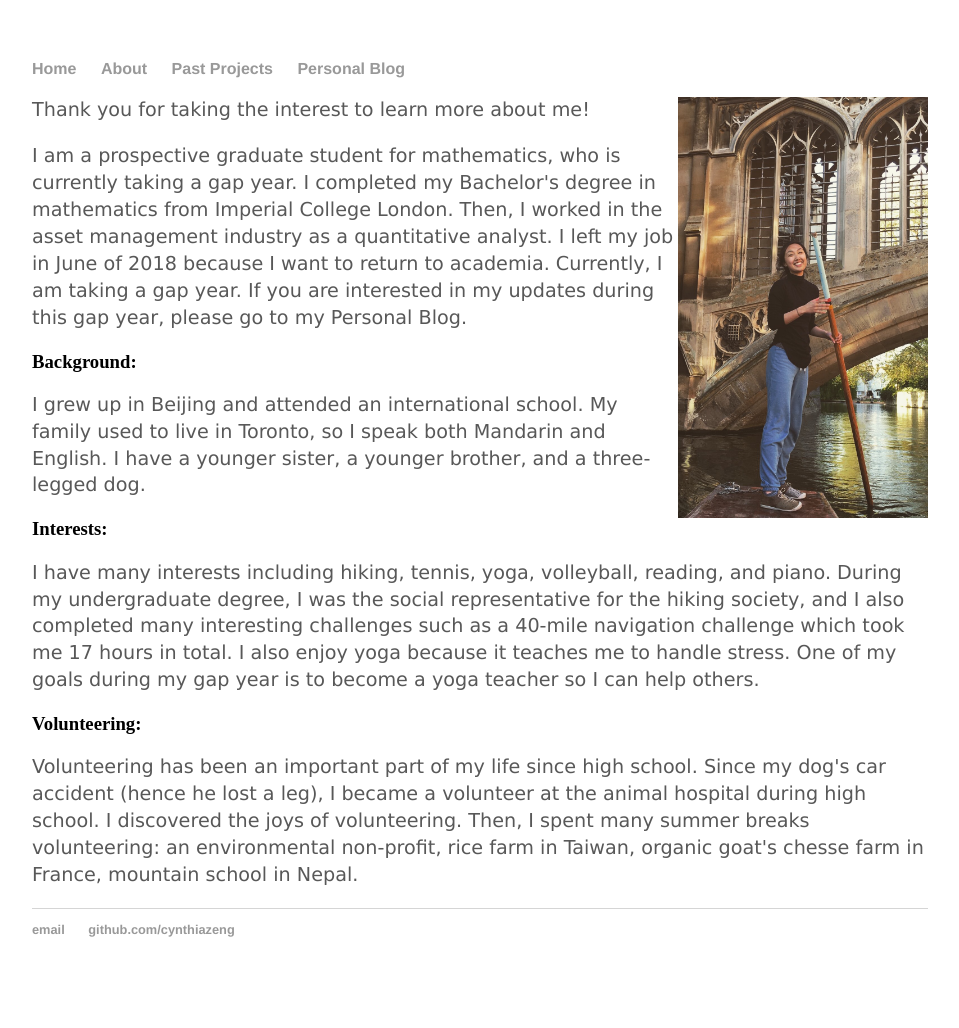
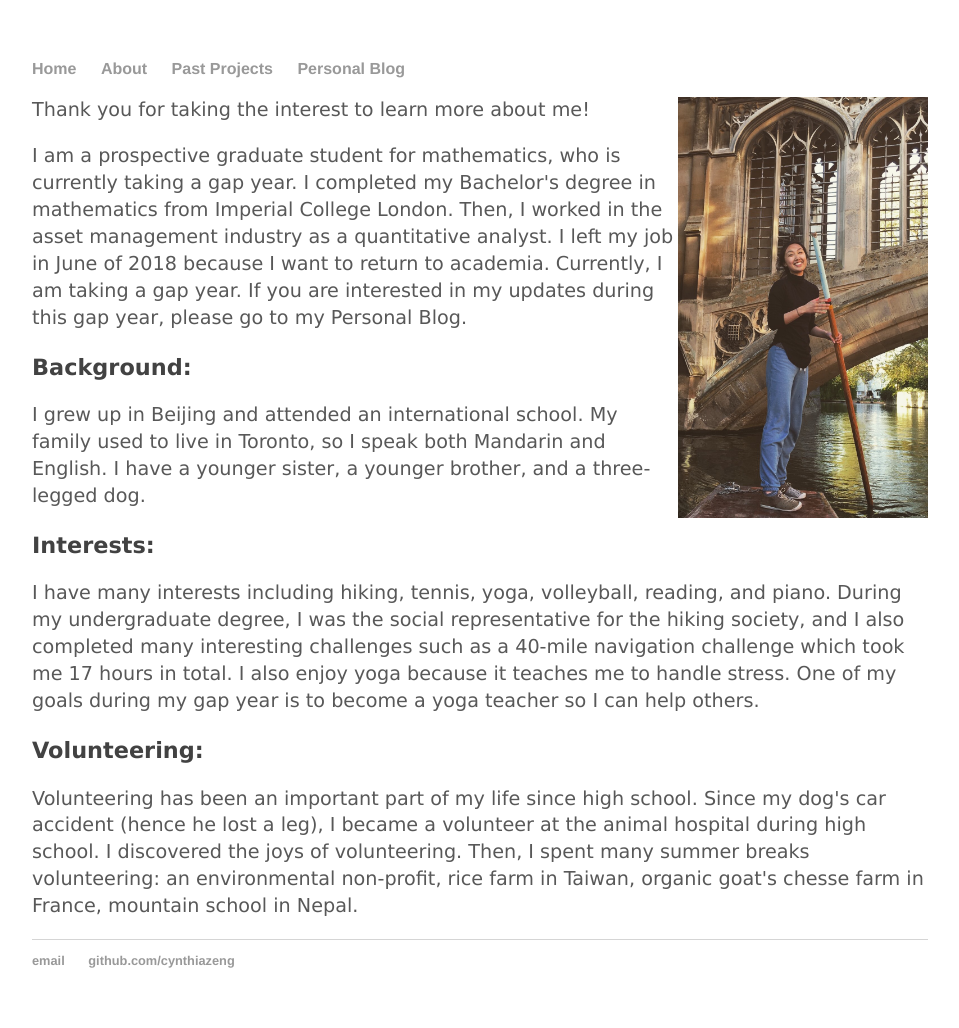
Before and after one commit to cynthia1234/cynthiazeng.github.io, a Jekyll site: the page built from about/index.html, in a window 1280 px wide. Shown: the whole page, without its empty margins (160-1119 px from the left). Built offline with Jekyll 4.4.1, drawn with Linux system fonts in a browser that asks for light colours; before the commit the page ends 997 px from its top, so only the background shows below that.

Commit message:
Update main.css

```diff
--- a/css/main.css
+++ b/css/main.css
@@ -24,6 +24,16 @@ h1 {
     font-family:'Verdana','Helvetica', 'Arial', 'Sans-Serif';
     color: #424242
 }
+h2 {
+    font-size: 2em;
+    font-family:'Verdana','Helvetica', 'Arial', 'Sans-Serif';
+    color: #424242
+}
+h3 {
+    font-size: 1.4em;
+    font-family:'Verdana','Helvetica', 'Arial', 'Sans-Serif';
+    color: #424242
+}
 p {
     font-size: 1.2em;
     font-family:'Verdana','Helvetica', 'Arial', 'Sans-Serif';
```
